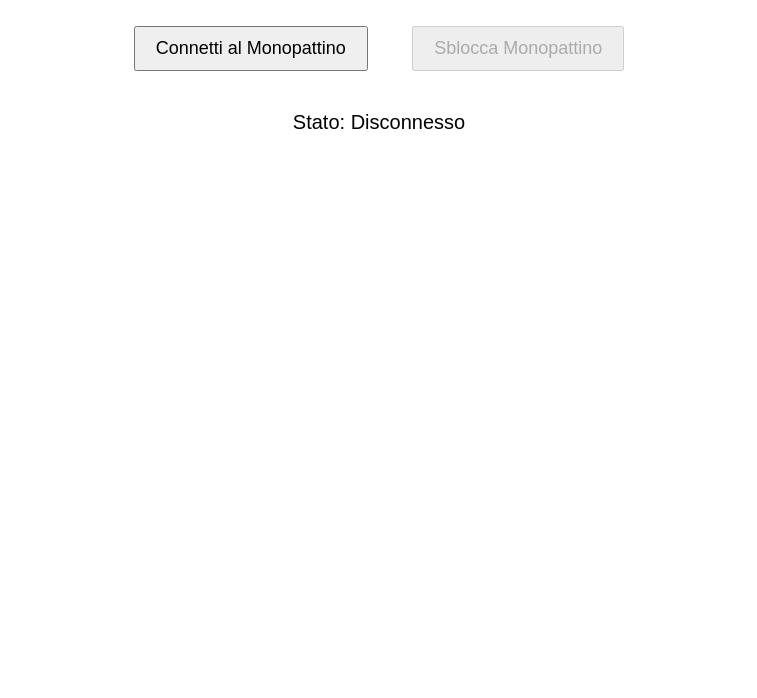
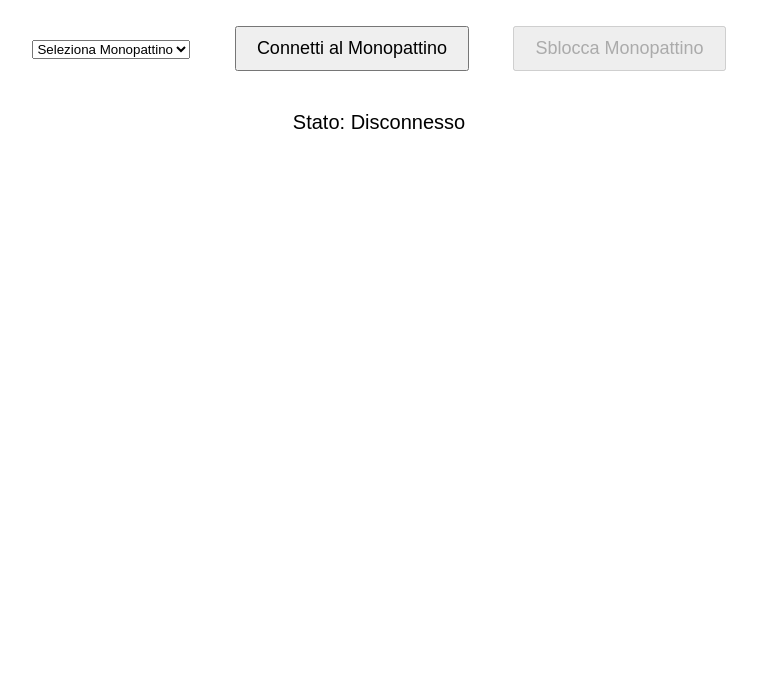
Before and after one commit to Maikbarre24/Monimaik, a plain HTML site: page index.html in a window 1280 px wide. Shown: the part 102-800 px from the top of the page, without its empty margins (261-1018 px from the left). Drawn offline with Linux system fonts and the light colour scheme.

Commit message:
Update index.html

```diff
--- a/index.html
+++ b/index.html
@@ -20,10 +20,16 @@
             font-size: 20px;
             margin-top: 20px;
         }
+        #bikeList {
+            margin: 20px;
+        }
     </style>
 </head>
 <body>
     <h1>Controlla il Monopattino Elettrico</h1>
+    <select id="bikeList">
+        <option value="">Seleziona Monopattino</option>
+    </select>
     <button id="connectButton">Connetti al Monopattino</button>
     <button id="unlockButton" disabled>Sblocca Monopattino</button>
     <p id="status">Stato: Disconnesso</p>
```
